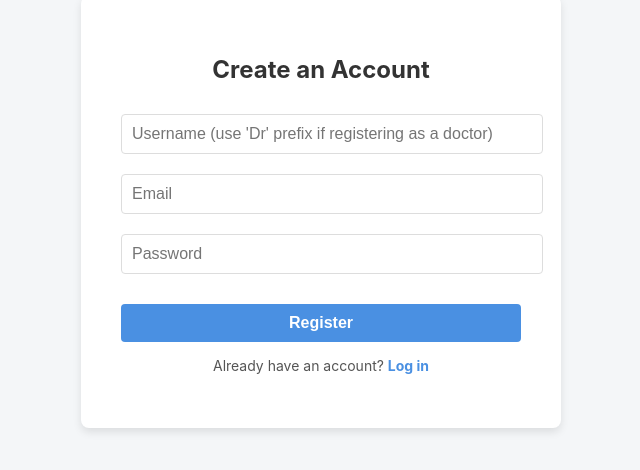
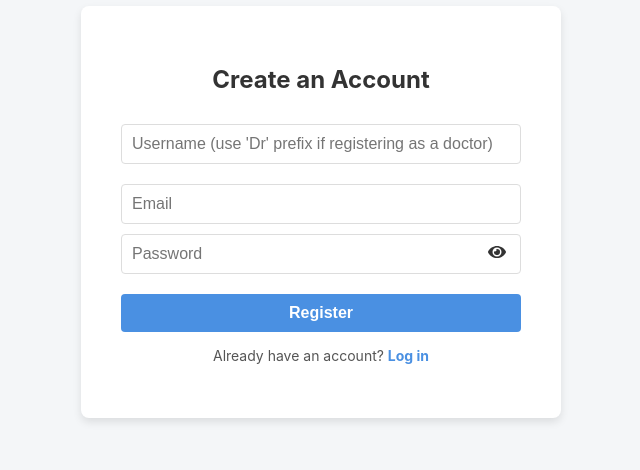
Before and after one commit to MohamedLotfyyy/healthgpt, a React (Create React App) app in the folder healthgpt/: page / in a window 1280 px wide. Shown: the part 188-658 px from the top of the page, without its empty margins (319-959 px from the left). Built offline with nearby package versions, Linux system fonts and the light colour scheme.

Commit message:
added password icon

```diff
--- a/healthgpt/package.json
+++ b/healthgpt/package.json
@@ -14,6 +14,7 @@
     "multer": "^1.4.5-lts.1",
     "react": "^18.3.1",
     "react-dom": "^18.3.1",
+    "react-icons": "^5.3.0",
     "react-router-dom": "^6.28.0",
     "react-scripts": "5.0.1",
     "web-vitals": "^2.1.4"
--- a/healthgpt/src/components/login.js
+++ b/healthgpt/src/components/login.js
@@ -4,10 +4,18 @@ import { login } from '../services/authServices.js';
 import { getDoc, doc } from 'firebase/firestore';
 import { db } from '../firebase';
 
+import { FaEye, FaEyeSlash } from 'react-icons/fa';
+
 const Login = () => {
   const [email, setEmail] = useState('');
   const [password, setPassword] = useState('');
   const [error, setError] = useState('');
+
+  const [showPassword, setShowPassword] = useState(false);
+
+  const handleTogglePassword = () => {
+    setShowPassword((prevShowPassword) => !prevShowPassword);
+  };
 
   const handleSubmit = async (e) => {
     e.preventDefault();
@@ -43,14 +51,29 @@ const Login = () => {
           required
           style={styles.input}
         />
-        <input
+
+        {/* <input
           type="password"
           placeholder="Password"
           value={password}
           onChange={(e) => setPassword(e.target.value)}
           required
           style={styles.input}
-        />
+        /> */}
+
+        <div style={styles.passwordContainer}>
+          <input
+            type={showPassword ? "text" : "password"}
+            placeholder="Password"
+            value={password}
+            onChange={(e) => setPassword(e.target.value)}
+            required
+            style={styles.passwordInput}
+          />
+          <span onClick={handleTogglePassword} style={styles.eyeIcon}>
+            {showPassword ? <FaEyeSlash /> : <FaEye />}
+          </span>
+        </div>
         <button type="submit" style={styles.button}>Login</button>
 
         <div style={styles.registerLink}>
@@ -94,6 +117,29 @@ const styles = {
     borderRadius: '4px',
     border: '1px solid #ddd',
     fontSize: '16px',
+    boxSizing: 'border-box',
+  },
+  passwordContainer: {
+    position: 'relative',
+    width: '100%',
+  },
+  passwordInput: {
+    width: '100%',
+    padding: '10px',
+    paddingRight: '40px',
+    borderRadius: '4px',
+    border: '1px solid #ddd',
+    fontSize: '16px',
+    boxSizing: 'border-box',
+  },
+  eyeIcon: {
+    position: 'absolute',
+    right: '15px',
+    top: '50%',
+    transform: 'translateY(-50%)',
+    cursor: 'pointer',
+    fontSize: '18px',
+    color: '#333',
   },
   button: {
     width: '100%',
--- a/healthgpt/src/components/register.js
+++ b/healthgpt/src/components/register.js
@@ -1,12 +1,18 @@
 // src/components/Register.js
 import React, { useState } from 'react';
 import { register } from '../services/authServices.js';
+import { FaEye, FaEyeSlash } from 'react-icons/fa';
 
 const Register = () => {
   const [username, setUsername] = useState('');
   const [email, setEmail] = useState('');
   const [password, setPassword] = useState('');
   const [error, setError] = useState('');
+  const [showPassword, setShowPassword] = useState(false);
+
+  const handleTogglePassword = () => {
+    setShowPassword((prevShowPassword) => !prevShowPassword);
+  };
 
   const handleSubmit = async (e) => {
     e.preventDefault();
@@ -50,14 +56,29 @@ const Register = () => {
           style={styles.input}
         />
 
-        <input
+
+        {/* <input
           type="password"
           placeholder="Password"
           value={password}
           onChange={(e) => setPassword(e.target.value)}
           required
           style={styles.input}
-        />
+        /> */}
+
+        <div style={styles.passwordContainer}>
+          <input
+            type={showPassword ? "text" : "password"}
+            placeholder="Password"
+            value={password}
+            onChange={(e) => setPassword(e.target.value)}
+            required
+            style={styles.passwordInput}
+          />
+          <span onClick={handleTogglePassword} style={styles.eyeIcon}>
+            {showPassword ? <FaEyeSlash /> : <FaEye />}
+          </span>
+        </div>
 
         <button type="submit" style={styles.button}>Register</button>
 
@@ -98,6 +119,29 @@ const styles = {
     borderRadius: '4px',
     border: '1px solid #ddd',
     fontSize: '16px',
+    boxSizing: 'border-box',
+  },
+  passwordContainer: {
+    position: 'relative',
+    width: '100%',
+  },
+  passwordInput: {
+    width: '100%',
+    padding: '10px',
+    paddingRight: '40px', // 预留给图标的空间
+    borderRadius: '4px',
+    border: '1px solid #ddd',
+    fontSize: '16px',
+    boxSizing: 'border-box', // 确保宽度一致
+  },
+  eyeIcon: {
+    position: 'absolute',
+    right: '15px',
+    top: '50%',
+    transform: 'translateY(-50%)',
+    cursor: 'pointer',
+    fontSize: '18px',
+    color: '#333',
   },
   button: {
     width: '100%',
```
Also changed, not shown: 1 other file (tests, documents, lock files or other folders).
